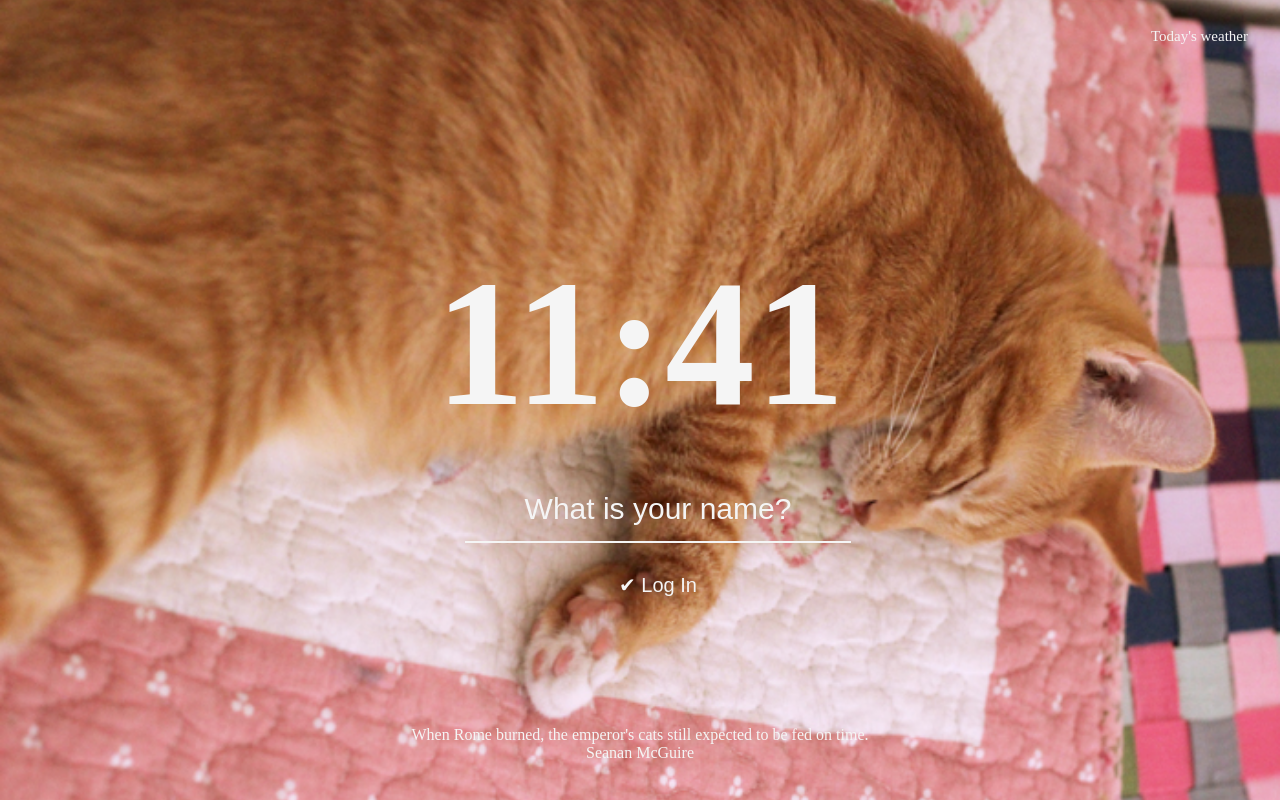
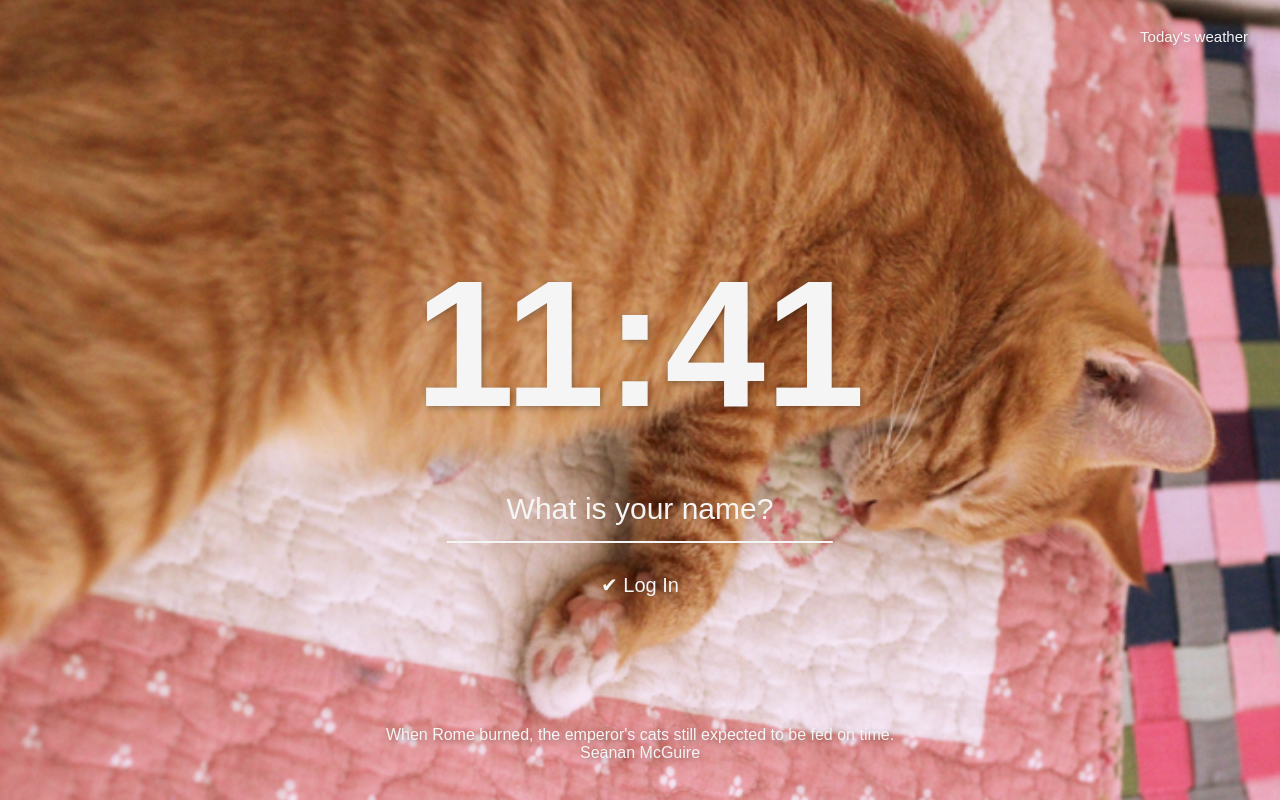
Before and after one commit to mejidong/momentum, a plain HTML site: page index.html in a window 1280 px wide. Drawn offline with Linux system fonts and the light colour scheme.

Commit message:
220612_4

```diff
--- a/css/style.css
+++ b/css/style.css
@@ -6,21 +6,14 @@
   visibility: hidden;
 }
 
-/*
-.bgImage {
-  margin: 0 auto;
-  width: 100%;
-  height: 100%;
-  background-repeat: no-repeat;
-  background-position: 0 0; //background-position: center;
-  background-size: 100% 100%; //background-size: cover
-}
-*/
+@import url("https://fonts.googleapis.com/css2?family=Noto+Sans+KR:wght@700&display=swap");
 
 body {
   overflow: hidden;
   width: 100%;
   height: 100%;
+  font-family: "Noto Sans KR", sans-serif;
+  text-shadow: 2px 2px 6px rgba(0, 0, 0, 0.3);
 }
 
 .bgImg {
--- a/index.html
+++ b/index.html
@@ -5,7 +5,7 @@
     <meta http-equiv="X-UA-Compatible" content="IE=edge" />
     <meta name="viewport" content="width=device-width, initial-scale=1.0" />
     <link rel="stylesheet" href="css/style.css" />
-    <title>Momentum App</title>
+    <title>Lovely Mejidong</title>
   </head>
   <body onselectstart="return false">
     <div id="weather_today">Today's weather</div>
```
